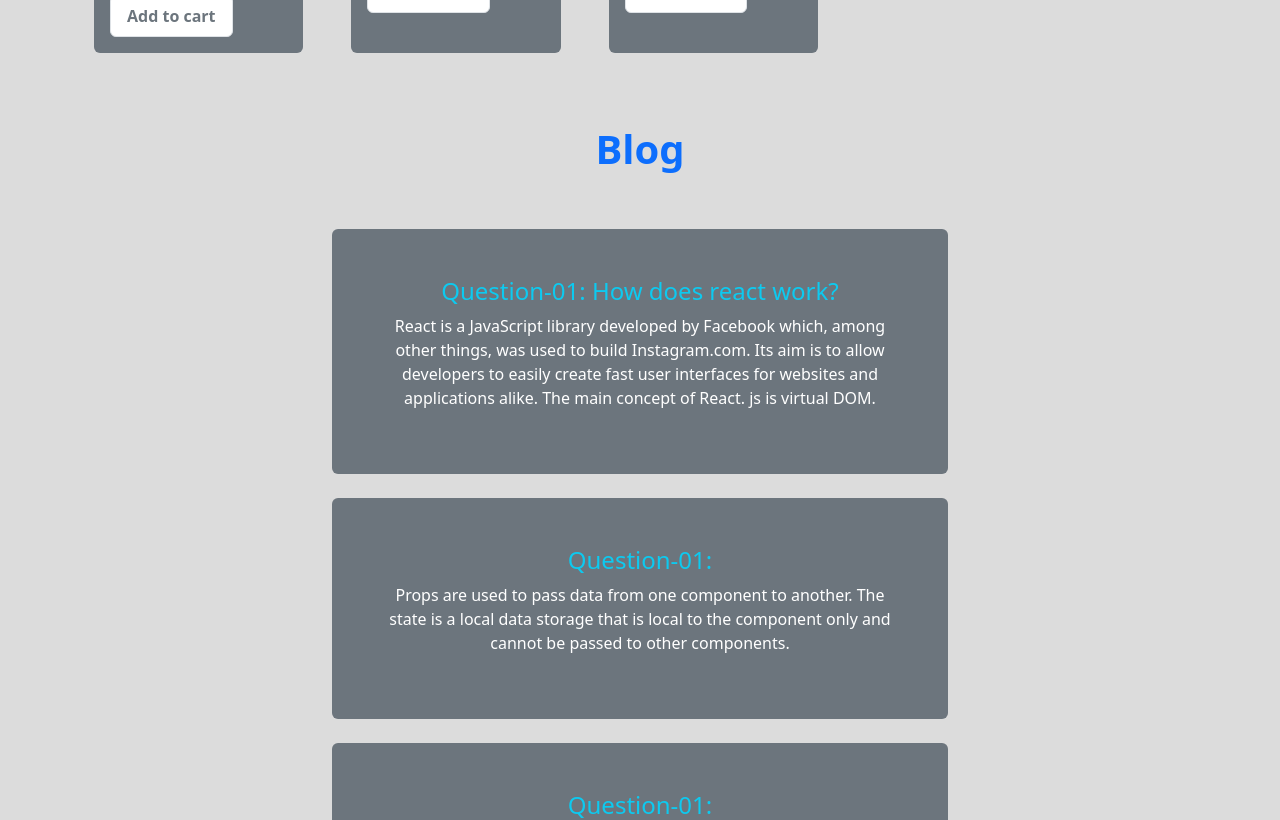
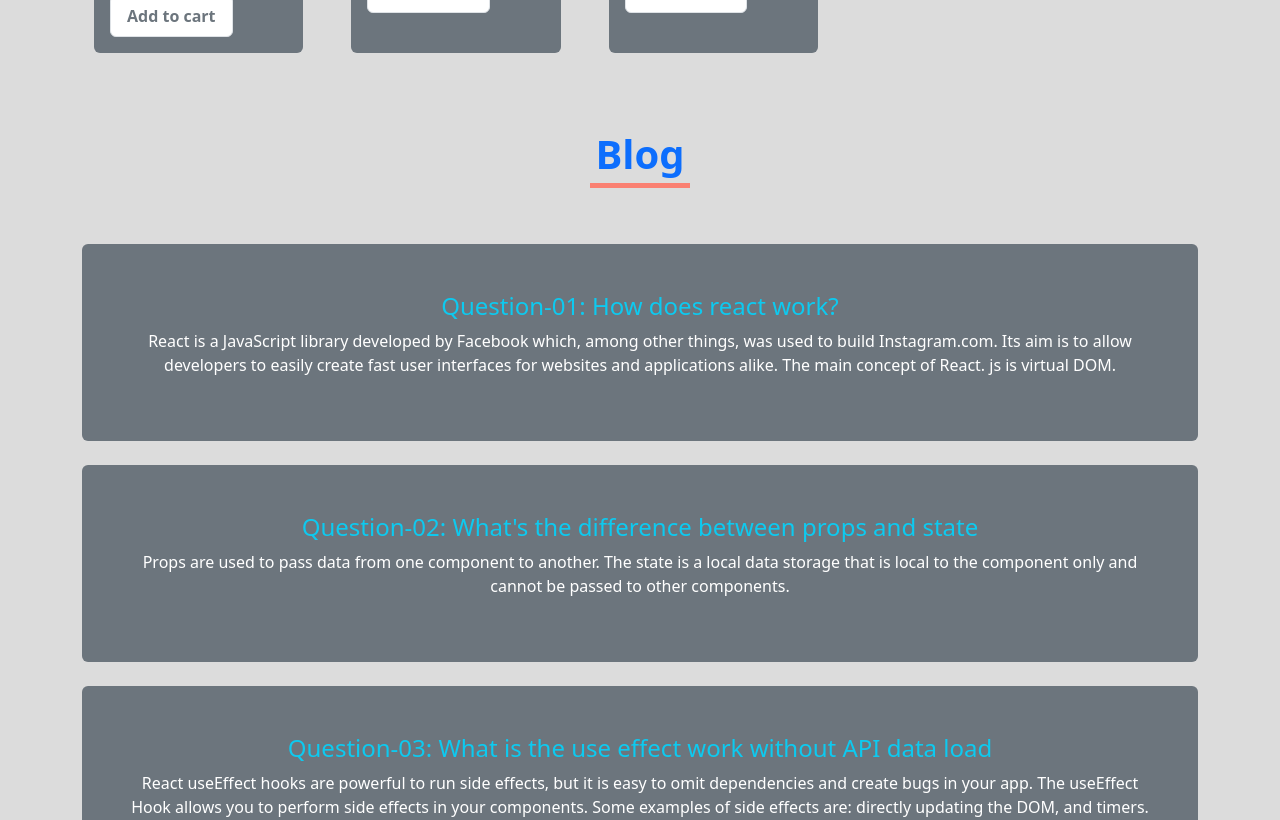
Before and after one commit to KawsarCoder/Body-Building, a React (Create React App) app: page / in a window 1280 px wide. Shown: the part 1280-2100 px from the top of the page. Built offline with nearby package versions, Linux system fonts and the light colour scheme.

Commit message:
adding some ui style

```diff
--- /dev/null
+++ b/src/components/Blog/Blog.css
@@ -0,0 +1,4 @@
+#blog-text {
+  border-bottom: 5px solid salmon;
+  padding: 5px;
+}
--- a/src/components/Blog/Blog.js
+++ b/src/components/Blog/Blog.js
@@ -1,12 +1,14 @@
 import React from "react";
-
+import "./Blog.css";
 const Blog = () => {
   return (
-    <div>
+    <div id="blog-wrapper" className="d-blog text-center">
       <div className="d-flex justify-content-center">
-        <h1 className="mt-5 text-primary fw-bold fs-1">Blog</h1>
+        <h1 id="blog-text" className="mt-5 text-primary fw-bold fs-1">
+          Blog
+        </h1>
       </div>
-      <div className="blog-wrap d-block text-center mt-5 container w-50">
+      <div className="blog-wrap d-block text-center mt-5 container">
         <div className="blog-content bg-secondary p-5 rounded text-white mt-4">
           <h4 className="text-info">Question-01: How does react work?</h4>
           <p>
@@ -17,7 +19,9 @@ const Blog = () => {
           </p>
         </div>
         <div className="blog-content bg-secondary p-5 rounded text-white mt-4">
-          <h4 className="text-info">Question-01: </h4>
+          <h4 className="text-info">
+            Question-02: What's the difference between props and state
+          </h4>
           <p>
             Props are used to pass data from one component to another. The state
             is a local data storage that is local to the component only and
@@ -25,13 +29,15 @@ const Blog = () => {
           </p>
         </div>
         <div className="blog-content bg-secondary p-5 rounded text-white mt-4">
-          <h4 className="text-info">Question-01: </h4>
+          <h4 className="text-info">
+            Question-03: What is the use effect work without API data load
+          </h4>
           <p>
             React useEffect hooks are powerful to run side effects, but it is
             easy to omit dependencies and create bugs in your app. The useEffect
             Hook allows you to perform side effects in your components. Some
             examples of side effects are: directly updating the DOM, and timers.
-            useEffect accepts two arguments.{" "}
+            useEffect accepts two arguments.
           </p>
         </div>
       </div>
--- a/src/components/Menubar/Menubar.js
+++ b/src/components/Menubar/Menubar.js
@@ -26,7 +26,7 @@ const Menubar = () => {
             <a class="nav-item nav-link active" href="../../index.js">
               Home
             </a>
-            <a class="nav-item nav-link" href="../Blog/Blog.js">
+            <a class="nav-item nav-link" href="../../index.js">
               Blog
             </a>
           </div>
```
